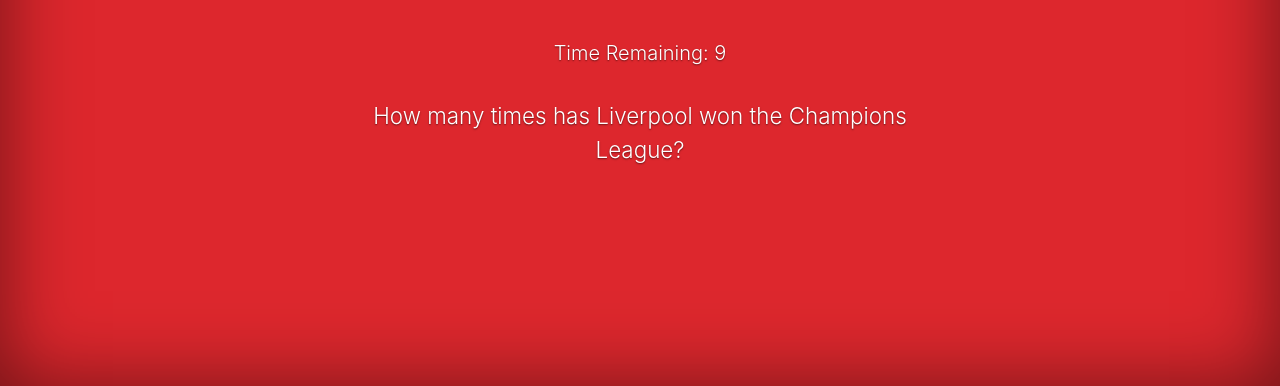
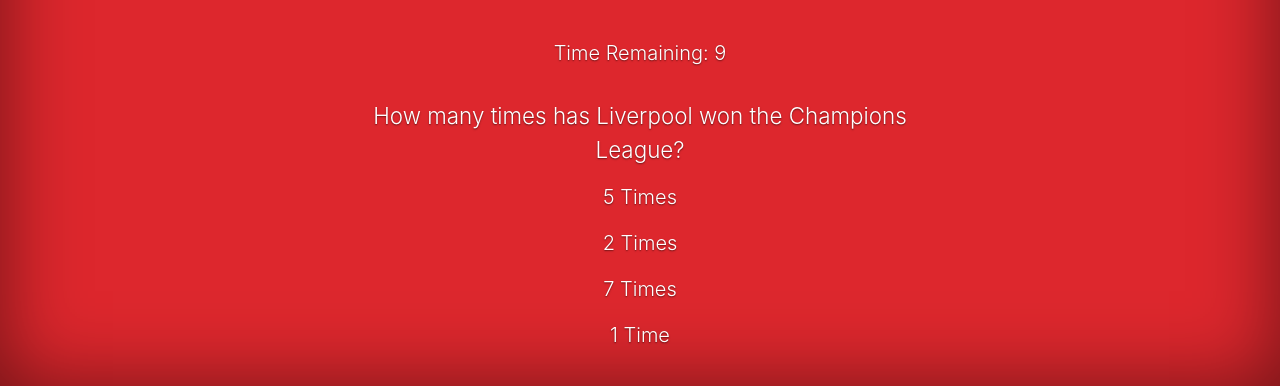
Before and after one commit to kyleweingart/TriviaGame, a plain HTML site: page index.html in a window 1280 px wide. Both pictures are taken after a click on the element "Start". Shown: the part 414-800 px from the top of the page. Drawn offline with nearby package versions, Linux system fonts and the light colour scheme.

Commit message:
updates to .js

```diff
--- a/assets/javascript/app.js
+++ b/assets/javascript/app.js
@@ -6,11 +6,42 @@ $(document).ready(function() {
 
     var intervalID;
 
-    var questionsArray= ["How many times has Liverpool won the Champions League?", "When was the last time Liverpool won the English Premier League?", "How many times has Liverpool won the English Premier League?"];
+    var questionsArray= ["How many times has Liverpool won the Champions League?", "When was the last time Liverpool won the English Premier League?", "How many times has Liverpool won the English Premier League?", "Who has the most first-team goals for Liverpool?", "When did 'You'll Never Walk Alone' become Liverpool's anthem?"];
 
+    var index = 0;
     // correctAnswerArray;
-    var index = 0;
-    // answerArray;
+
+
+    // var  question1answers= ["5 Times", "2 Times", "7 Times", "1 Time"],
+    // var  question2answers=  ["2009", "2013", "1990", "1997"],
+    // var  question3answers= ["3 Times", "18 Times", "9 Times", "12 Times"],
+    // var  question4answers= ["Steven Gerrard", "Ian Rush", "Kenny Dalglish", "Robbie Fowler"],
+    // var  question5answers= ["1949", "1969", "1955", "1962"],
+    // var  correctAnswers= ["5 Times", "1990", "18 Times", "Ian Rush", "1962"]
+
+    var answers = [["5 Times", "2 Times", "7 Times", "1 Time"],
+    ["2009", "2013", "1990", "1997"],
+    ["3 Times", "18 Times", "9 Times", "12 Times"],
+    ["Steven Gerrard", "Ian Rush", "Kenny Dalglish", "Robbie Fowler"],
+    ["1949", "1969", "1955", "1962"],
+    ["5 Times", "1990", "18 Times", "Ian Rush", "1962"]]
+
+
+
+      // potential for later if i have time
+
+      // store the objects in an array
+
+    //   var answers = [
+    //      {"question1answers": "5 Times", "2 Times", "7 Times", "1 Time"},
+    //     {"question1answers": "2009", "2013", "1990", "1997"},
+    //      {"question2answers": "3 Times", "18 Times", "9 Times", "12 Times"},
+    //      {"question3answers": "Steven Gerrard", "Ian Rush", "Kenny Dalglish", "Robbie Fowler"},
+    //      {"question4answers": "1949", "1969", "1955", "1962"},
+    //     {"question5answers": "5 Times", "1990", "18 Times", "Ian Rush", "1962"}
+    // ]
+
+
 
     // gifArray;
 
@@ -21,30 +52,39 @@ $(document).ready(function() {
 
 
     function newQuestion() {
-      // for (var i = 0; i < questionsArray.length; i++) {
+
       $(".click-btn").hide();
       number = 11;
       question = questionsArray[index];
       console.log(question);
 
+      runTimer();
+
       $(".question-display")
       .empty()
       .append(questionsArray[index]);
-      runTimer();
 
 
+      $("#answer-1")
+      .empty()
+      .append(answers[index][0]);
 
 
+      $("#answer-2")
+      .empty()
+      .append(answers[index][1]);
 
 
-      // $("#answer-1")
-      // .empty()
-      // .append("5 Times");
+      $("#answer-3")
+      .empty()
+      .append(answers[index][2]);
 
-      // $("#answer-2")
-      // .empty()
-      // .append("0 Times");
-      }
+
+      $("#answer-4")
+      .empty()
+      .append(answers[index][3]);
+
+    }
 
       function runTimer(){
         clearInterval(intervalID);
@@ -57,14 +97,31 @@ $(document).ready(function() {
       function threeSeconds(){
         setTimeout(newQuestion, 3000);
         if (number === 0) {
+          clearInterval(intervalID);
+          $(".time-display")
+          .empty()
+          .append("Time's Up");
+
+          console.log(index);
+          console.log(questionsArray.length);
+
+          // this section needs work - it does not seem that the timer is stopping.
+
+          if (index < questionsArray.length) {
+          index++;
+
+          }
+          else {
           // clearInterval(intervalID);
           $(".time-display")
           .empty()
-          .append("Time's Up");
-          index++;
+          .append("Game Over");
+
+          }
 
         }
       }
+
 
       function decrement(){
         number--;
@@ -72,7 +129,7 @@ $(document).ready(function() {
         .empty()
         .append("Time Remaining: " + number);
         if (number === 0) {
-        clearInterval(intervalID);
+        // clearInterval(intervalID);
         threeSeconds();
         }
       }
--- a/index.html
+++ b/index.html
@@ -52,12 +52,18 @@
 
             </p>
 
-            <div class="wrapper answer-display">
-            <p id="answer-1" class="lead"
+
+            <p id="answer-1" class="lead">
 
             </p>
 
             <p id="answer-2" class="lead">
+
+            </p>
+            <p id="answer-3" class="lead">
+
+            </p>
+            <p id="answer-4" class="lead">
 
             </p>
             </div>
```
Also changed, not shown: 1 other file.
